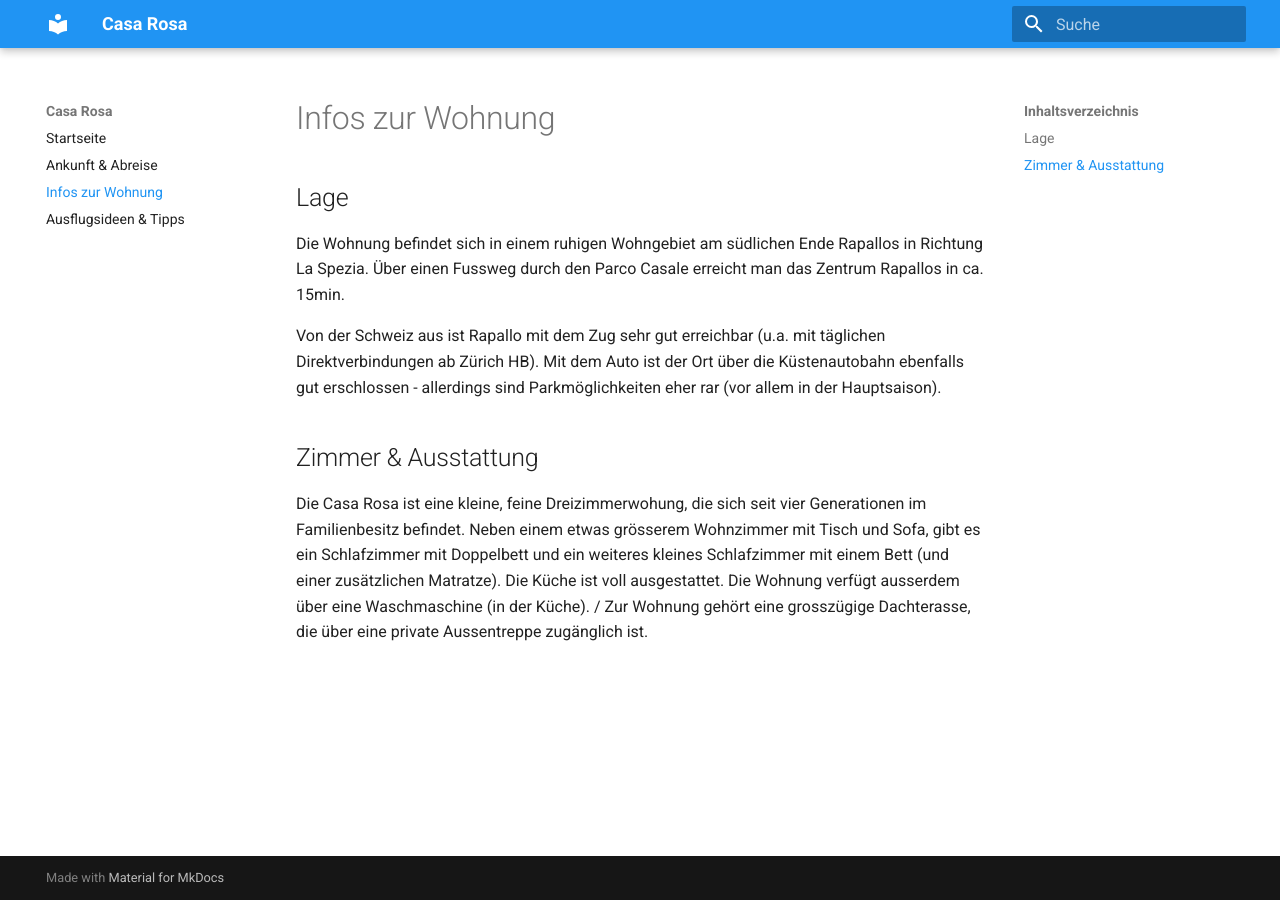
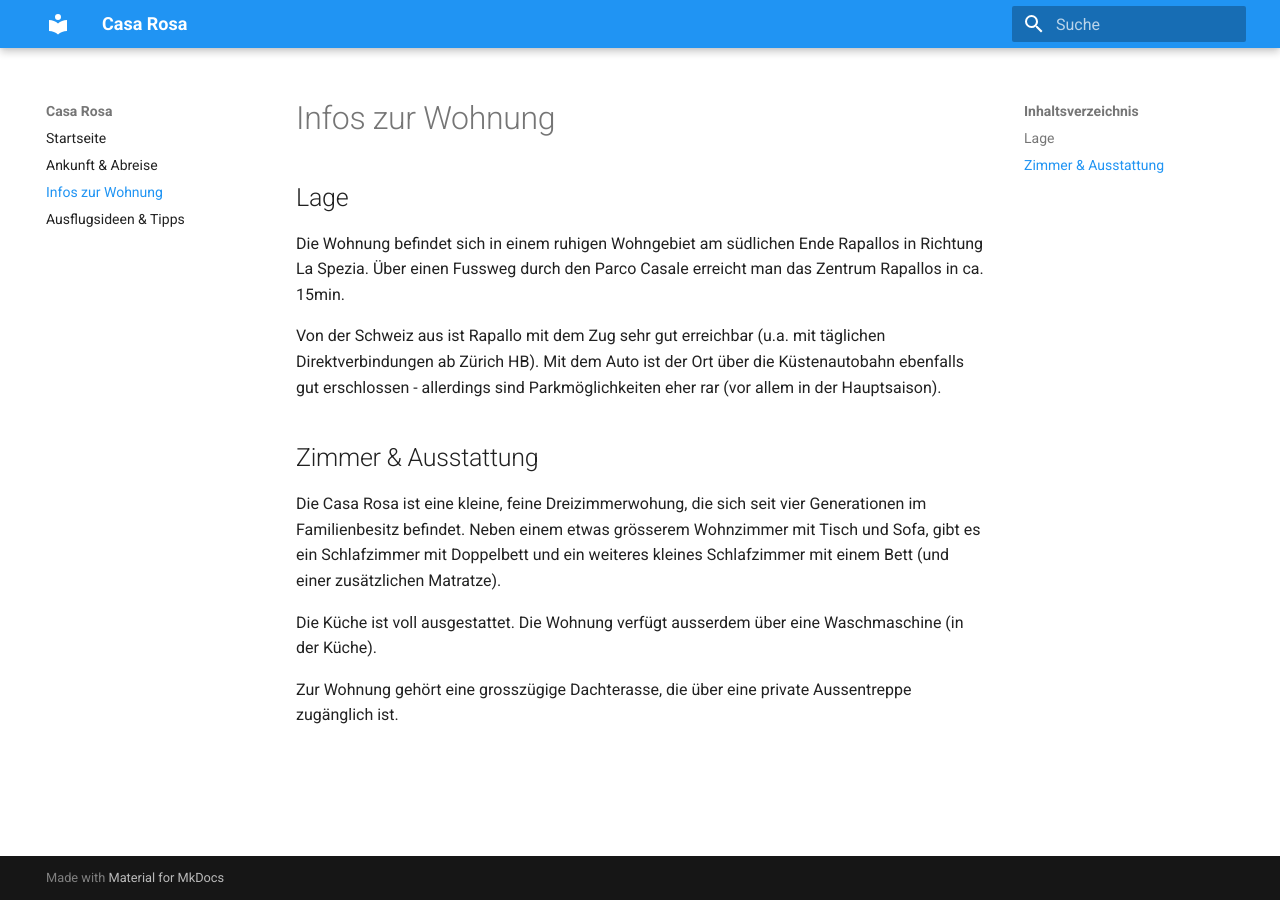
Before and after one commit to yannstricker/Casa-Rosa, an MkDocs documentation site: the page built from docs/wohnung.md, in a window 1280 px wide. Built offline with MkDocs 1.6.1 and Material for MkDocs 9.7.7, drawn with Linux system fonts in a browser that asks for light colours.

```diff
--- a/docs/wohnung.md
+++ b/docs/wohnung.md
@@ -5,5 +5,8 @@ Von der Schweiz aus ist Rapallo mit dem Zug sehr gut erreichbar (u.a. mit tägli
 
 
 ## Zimmer & Ausstattung
-Die Casa Rosa ist eine kleine, feine Dreizimmerwohung, die sich seit vier Generationen im Familienbesitz befindet. Neben einem etwas grösserem Wohnzimmer mit Tisch und Sofa, gibt es ein Schlafzimmer mit Doppelbett und ein weiteres kleines Schlafzimmer mit einem Bett (und einer zusätzlichen Matratze). Die Küche ist voll ausgestattet. Die Wohnung verfügt ausserdem über eine Waschmaschine (in der Küche). /
+Die Casa Rosa ist eine kleine, feine Dreizimmerwohung, die sich seit vier Generationen im Familienbesitz befindet. Neben einem etwas grösserem Wohnzimmer mit Tisch und Sofa, gibt es ein Schlafzimmer mit Doppelbett und ein weiteres kleines Schlafzimmer mit einem Bett (und einer zusätzlichen Matratze).
+
+Die Küche ist voll ausgestattet. Die Wohnung verfügt ausserdem über eine Waschmaschine (in der Küche).
+
 Zur Wohnung gehört eine grosszügige Dachterasse, die über eine private Aussentreppe zugänglich ist.
```
Also changed, not shown: docs/ausfluege-tipps.md (+2 -0 lines), 5 other files.
